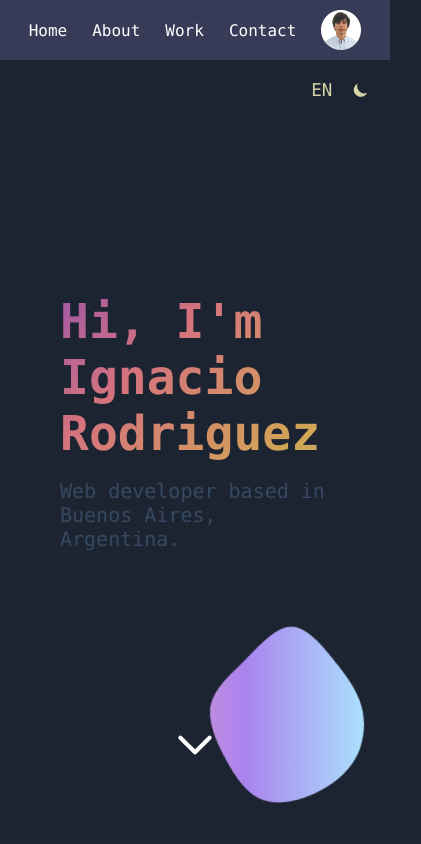
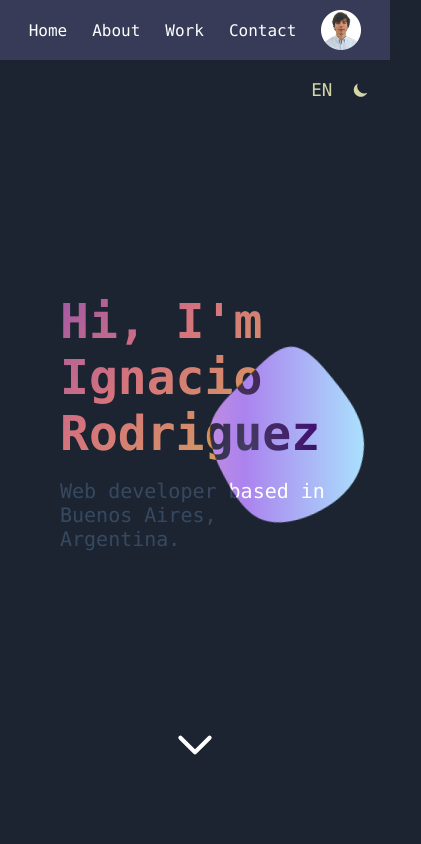
Before and after one commit to IgnacioRodriguez01/IgnacioRodriguez01, a React (Create React App) app in the folder portfolio/: page / in a window 390 px wide. Shown: the top 844 px of the page, 421 px wide, since content can reach past the window. Built offline with nearby package versions, Linux system fonts and the light colour scheme; the HTML template or start-up script is replaced by a standard one.

Commit message:
fix: responsive blob, light mode fix

```diff
--- a/portfolio/src/index.css
+++ b/portfolio/src/index.css
@@ -125,10 +125,6 @@ header {
 
     font-weight: 700;
     font-size: 3rem;
-}
-/*Gradient correction in light mode*/
-body.light .front-page h1{
-    mix-blend-mode: normal;
 }
 .front-page p {
     margin-top: 18px;
@@ -414,6 +410,12 @@ code {
 }
 
 /** Media queries **/
+@media screen and (max-width: 500px) {
+    #blob {
+        top: 40%;
+        right: -30%;
+    }
+}
 @media screen and (min-width: 500px) {
     .front-page h1 {
         font-size: 4rem;
@@ -453,6 +455,7 @@ code {
     left: 0;
     width: 100vw;
     height: 100vh;
+    overflow: hidden;
 
     z-index: -2;
     background: rgb(0, 0, 0);
@@ -478,6 +481,22 @@ code {
     z-index: -3;
     background: var(--gradient);
 }
+/** Light Mode variation **/
+body.light .front-page h1{
+    mix-blend-mode: normal;
+}
+body.light .front-page-color {
+    background: var(--primary);
+    mix-blend-mode: multiply;
+}
+body.light .front-page-mask-blob{
+    background: rgb(255, 255, 255);
+    mix-blend-mode: screen;
+}
+body.light #blob{
+    fill: rgb(0, 0, 0);
+}
+
 
 @keyframes blobMoveRot{
     0% {
```
